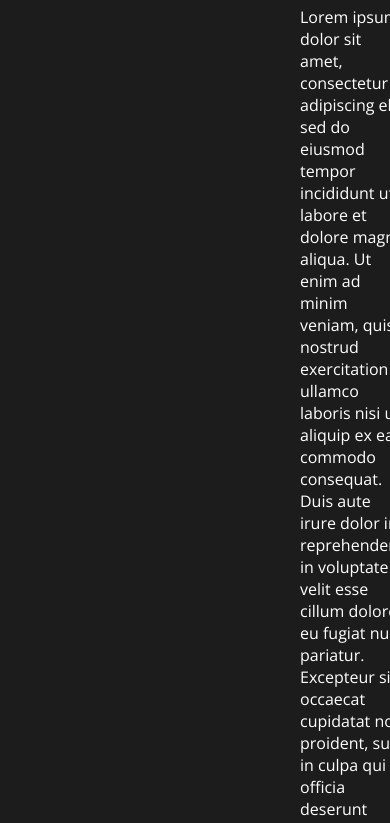
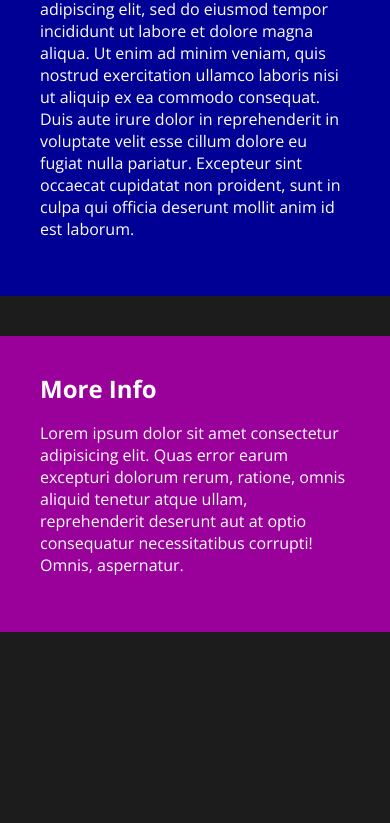
Before and after one commit to psychokot11/Sass-BEM-ResponsiveDesign, a plain HTML site: page app/index.html in a window 390 px wide. Shown: the part 121-944 px from the top of the page. After the commit the page ends 844 px from the top, so only its background shows below. Drawn offline with nearby package versions, Linux system fonts and the light colour scheme.

Commit message:
Started with @media queries

```diff
--- a/app/scss/layout/_grid.scss
+++ b/app/scss/layout/_grid.scss
@@ -1,11 +1,24 @@
 .grid {
   display: grid;
   grid-template-columns: 1fr;
+  grid-template-rows: auto auto;
   gap: 40px;
-  padding-left: 300px;
-  //   &__main {
-  //   }
 
-  //   &__sidebar {
-  //   }
+  @media (min-width: 900px) {
+    grid-template-columns: 2fr 1fr;
+    grid-template-rows: auto;
+  }
+
+  &__main,
+  &__sidebar {
+    padding: 40px;
+  }
+
+  &__main {
+    background-color: hsl(240, 100%, 29%);
+  }
+
+  &__sidebar {
+    background-color: rgb(154, 0, 154);
+  }
 }
```
Also changed, not shown: dist/style.css, 1 other file.
